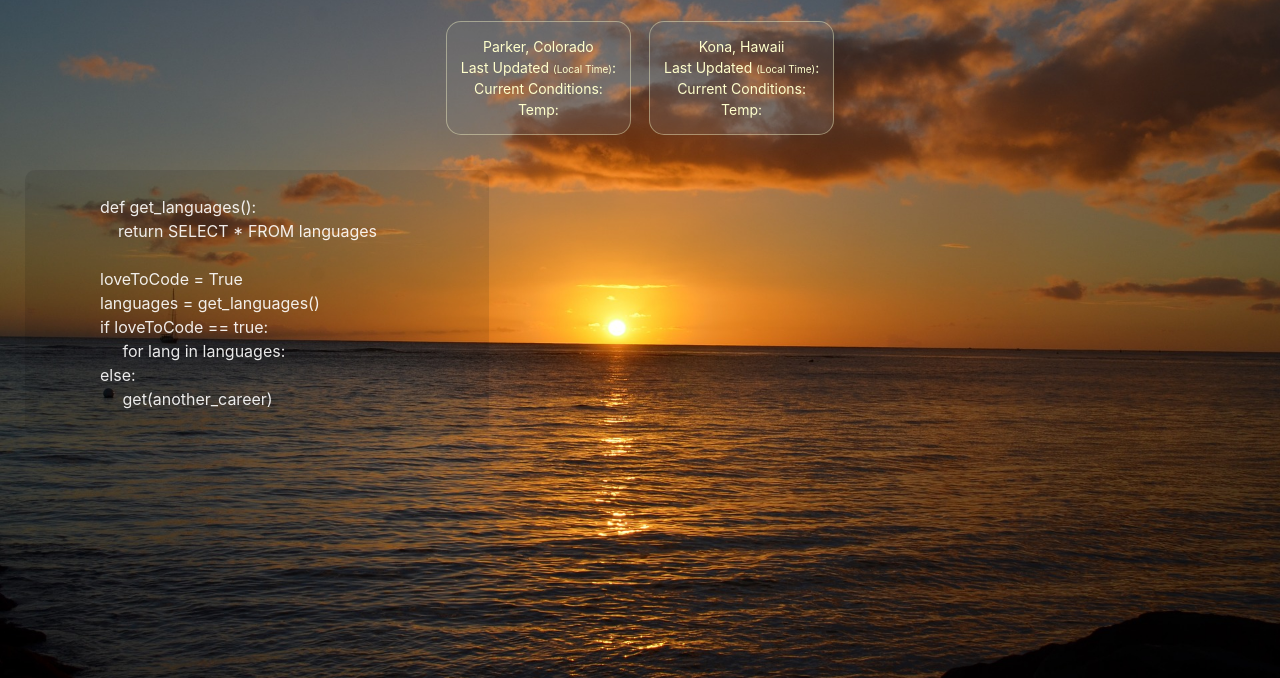
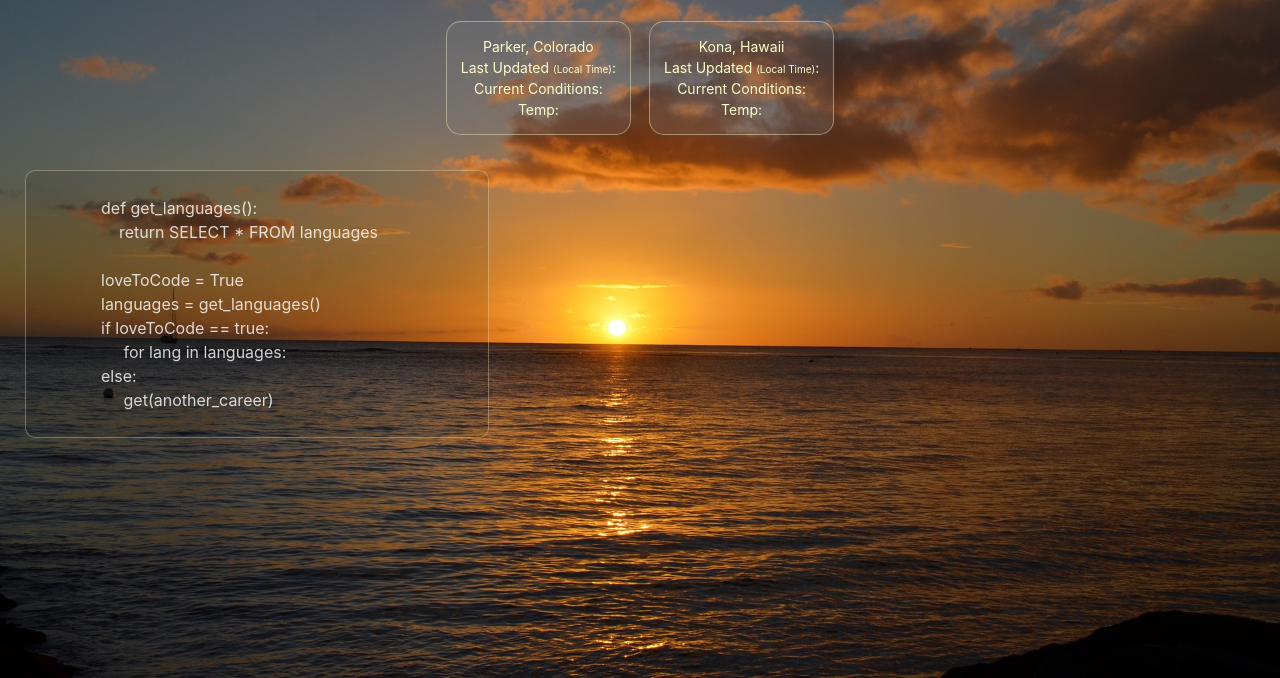
Before and after one commit to codecampNick/MySite2, a Django app: template languages/templates/languages_home.html in a window 1280 px wide. Shown: the part 56-734 px from the top of the page. Run offline with Django 3.2, Linux system fonts and the light colour scheme; the template is opened without the code that fills it, so the values that code supplies are empty; parts of the project's set-up code (start-up, migrations or seed data) failed here and were passed over; some libraries are stand-ins or nearby versions.

Commit message:
styling on languages body

```diff
--- a/languages/static/css/languages.css
+++ b/languages/static/css/languages.css
@@ -7,7 +7,8 @@ body{
     background-color: rgba(0,0,0, 0.1);
     color: white;
     border-radius: 10px;
-    opacity: .9;
+    border: .1em solid rgba(255,255,204,.4);
+    opacity: .8;
     padding: 25px;
     width: 29em;
 }
```
